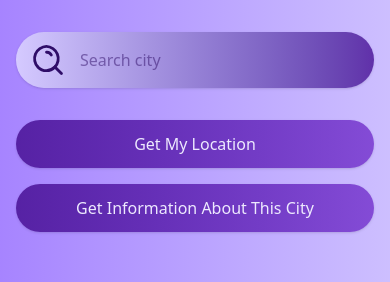
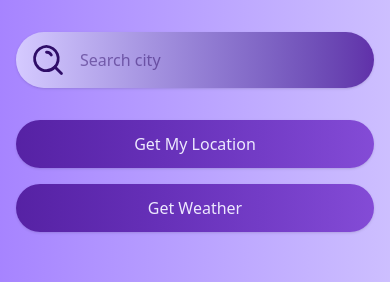
Before and after one commit to mahdibaderloo/weather-app, a React (Vite) app: page /map in a window 390 px wide. Shown: the top 282 px of the page. Built offline with nearby package versions, Linux system fonts and the light colour scheme; no server answers.

Commit message:
fix Map styles for tablet size

```diff
--- a/src/pages/Map.tsx
+++ b/src/pages/Map.tsx
@@ -22,7 +22,7 @@ export default function Map() {
           to="/"
           className="w-full text-center bg-linear-to-r from-violet-900/90 to-violet-800/65 dark:from-slate-900/90 dark:to-violet-900/90 lg:from-violet-900/90 lg:to-violet-800/65 lg:dark:from-slate-950/30 lg:dark:to-violet-900/90 text-violet-100 xl:text-lg font-medium lg:w-fit px-8 py-3 rounded-4xl cursor-pointer shadow hover:bg-violet-950 transition-all"
         >
-          Get Information About This City
+          Get Weather
         </Link>
       </div>
 
```
